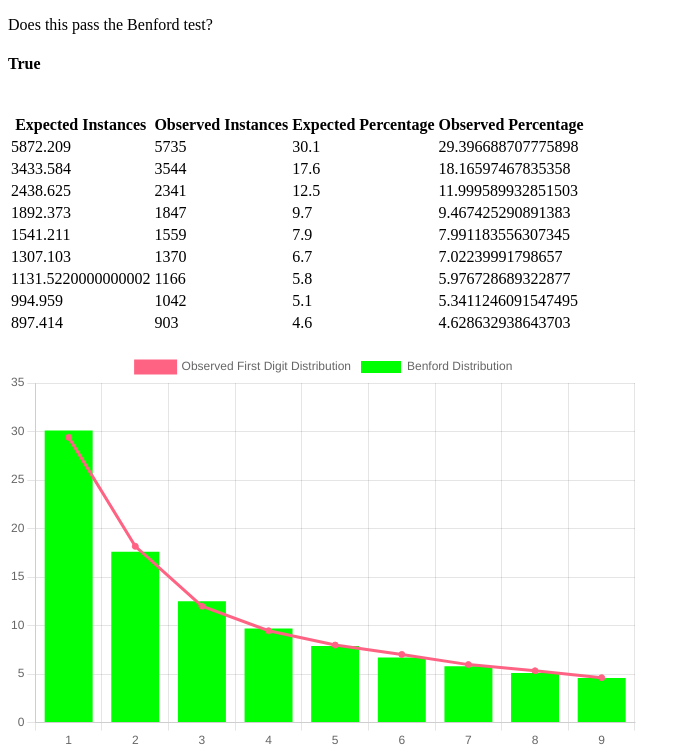
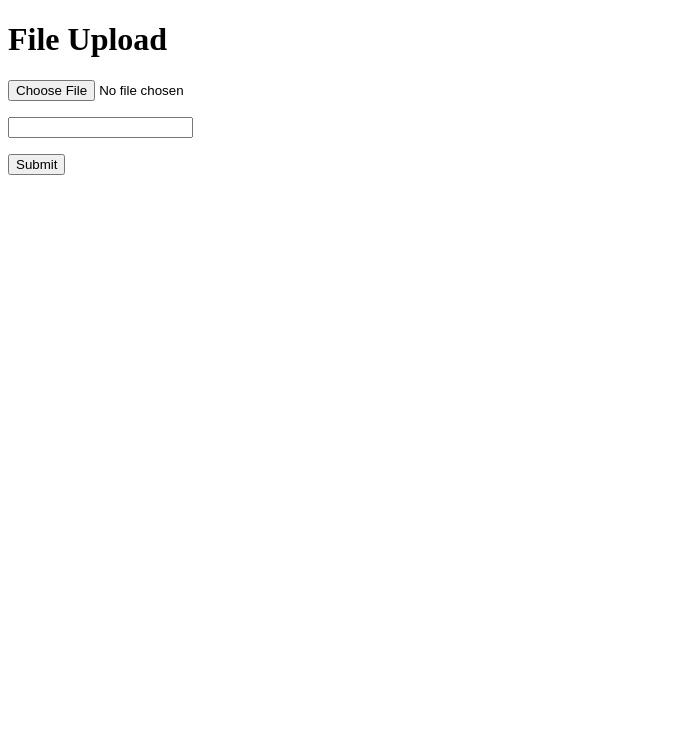
Before and after one commit to dylandogdev/benfordslaw, a Flask app: page / in a window 1280 px wide. Shown: the top 750 px of the page, without its empty margins (0-690 px from the left). Run offline with Flask 3, Linux system fonts and the light colour scheme.

Commit message:
upload feature add and some validation and error handling

```diff
--- a/app/app.py
+++ b/app/app.py
@@ -1,17 +1,25 @@
-from flask import Flask, render_template
+from flask import Flask, render_template, request, redirect, url_for
 import os
 import utils
 
 app = Flask(__name__)
 
+@app.route('/', methods=['GET'])
+def get_upload():
+    return render_template(template_name_or_list='upload.html')
 
-@app.route('/')
+@app.route('/result')
 def hello():
 
     benfordValues = [30.1, 17.6, 12.5, 9.7, 7.9, 6.7, 5.8, 5.1, 4.6]
 
     # get data from flat file
-    values = utils.get_list_from_flat_file(os.path.join(app.static_folder, 'census_2009b[1].csv'), '7_2009')
+    #'7_2009'
+    try:
+        values = utils.get_list_from_flat_file(os.path.join(app.static_folder, request.args.get('filename')), request.args.get('column'))
+    except:
+        return render_template(template_name_or_list='error.html', msg='No column found!')
+
     total = len(values)
 
     #get expected values using
@@ -34,6 +42,14 @@ def hello():
         observed=observed
     )
 
+@app.route('/upload', methods=['POST'])
+def upload():
+    uploaded_file = request.files['file']
+    column = request.form.get('target_column_name')
+    if uploaded_file.filename != '':
+        uploaded_file.save(os.path.join(app.static_folder, uploaded_file.filename))
+    return redirect(url_for('hello', column=column, filename=uploaded_file.filename))
+
 
 if __name__ == '__main__':
     app.run(host='0.0.0.0', port=8002)
--- a/app/templates/error.html
+++ b/app/templates/error.html
@@ -5,7 +5,7 @@
     <title>Uh oh!</title>
 </head>
 <body>
-    <p>
-        We encountered an error.
-    </p>
+    <h3>
+        {{ msg }}
+    </h3>
 </body>
--- /dev/null
+++ b/app/templates/upload.html
@@ -0,0 +1,16 @@
+<!DOCTYPE html>
+<html lang="en">
+
+<head>
+    <script src="https://cdn.jsdelivr.net/npm/chart.js"></script>
+    <title>Benford's Law Demo App</title>
+</head>
+
+<body>
+    <h1>File Upload</h1>
+    <form method="POST" action="/upload" enctype="multipart/form-data">
+      <p><input type="file" name="file"></p>
+      <p><input type="text" name="target_column_name"></p>
+      <p><input type="submit" value="Submit"></p>
+    </form>
+  </body>
--- a/app/utils.py
+++ b/app/utils.py
@@ -21,30 +21,31 @@ def get_expected_values_numeric(total):
 def get_occurences_by_first_digit(values):
     observed = [0, 0, 0, 0, 0, 0, 0, 0, 0]
     for i in range(0, len(values)):
-        num = int(str(values[i][0]))
-        if num == 1:
-            observed[0] += 1
-        elif num == 2:
-            observed[1] += 1
-        elif num == 3:
-            observed[2] += 1
-        elif num == 4:
-            observed[3] += 1
-        elif num == 5:
-            observed[4] += 1
-        elif num == 6:
-            observed[5] += 1
-        elif num == 7:
-            observed[6] += 1
-        elif num == 8:
-            observed[7] += 1
-        elif num == 9:
-            observed[8] += 1
-        elif num == 0:
-            continue
+        try:
+            num = int(str(values[i][0]))
+        except:
+            print(error)
         else:
-            return render_template(
-                template_name_or_list='error.html')
+            if num == 1:
+                observed[0] += 1
+            elif num == 2:
+                observed[1] += 1
+            elif num == 3:
+                observed[2] += 1
+            elif num == 4:
+                observed[3] += 1
+            elif num == 5:
+                observed[4] += 1
+            elif num == 6:
+                observed[5] += 1
+            elif num == 7:
+                observed[6] += 1
+            elif num == 8:
+                observed[7] += 1
+            elif num == 9:
+                observed[8] += 1
+            elif num == 0:
+                continue
     return observed
 
 
```
